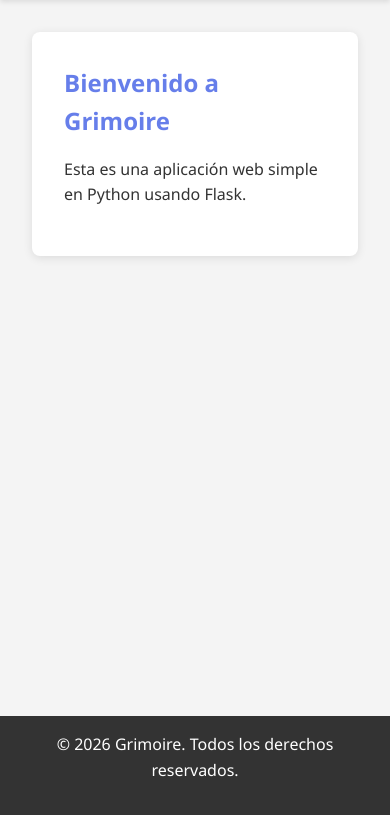
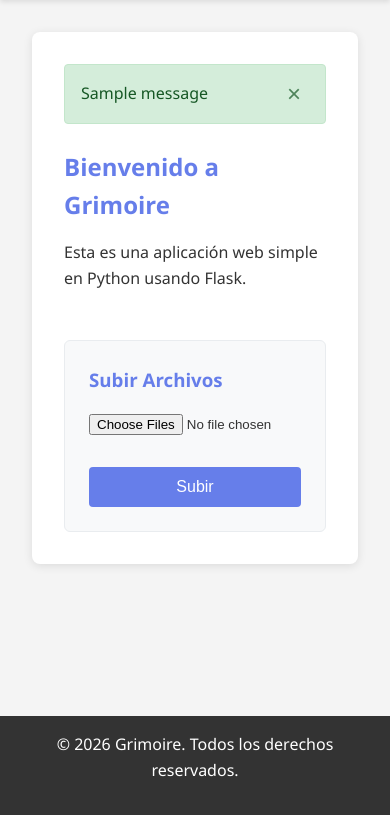
Before and after one commit to Hugoiglesiasdiaz/Grimoire, a Flask app: page / in a window 390 px wide. Shown: the part 78-893 px from the top of the page. Run offline with Flask 3, Linux system fonts and the light colour scheme; one stand-in notice (Sample message) is shown.

Commit message:
Boton añadir archivos

```diff
--- a/app.py
+++ b/app.py
@@ -1,10 +1,42 @@
-from flask import Flask, render_template
+from flask import Flask, render_template, request, redirect, url_for, flash
+import os
+from werkzeug.utils import secure_filename
 
 app = Flask(__name__)
+app.secret_key = 'grimoire_super_secret'
+app.config['UPLOAD_FOLDER'] = 'testfiles'
+
+# Ensure the upload folder exists
+os.makedirs(app.config['UPLOAD_FOLDER'], exist_ok=True)
 
 @app.route('/')
 def home():
     return render_template('index.html')
+
+@app.route('/upload', methods=['POST'])
+def upload_file():
+    if 'file' not in request.files:
+        flash('Error: No se ha enviado ninguna parte de archivo.', 'error')
+        return redirect(url_for('home'))
+
+    files = request.files.getlist('file')
+    if not files or files[0].filename == '':
+        flash('Error: No se seleccionó ningún archivo.', 'error')
+        return redirect(url_for('home'))
+
+    uploaded_count = 0
+    for file in files:
+        if file and file.filename != '':
+            filename = secure_filename(file.filename)
+            file.save(os.path.join(app.config['UPLOAD_FOLDER'], filename))
+            uploaded_count += 1
+
+    if uploaded_count > 0:
+        flash(f'¡Subida completada! {uploaded_count} archivo(s) guardado(s) correctamente.', 'success')
+    else:
+        flash('Error: Hubo un problema al guardar los archivos.', 'error')
+
+    return redirect(url_for('home'))
 
 @app.route('/about')
 def about():
--- a/static/style.css
+++ b/static/style.css
@@ -15,7 +15,7 @@ header {
     background: linear-gradient(135deg, #667eea 0%, #764ba2 100%);
     color: white;
     padding: 1rem 0;
-    box-shadow: 0 2px 5px rgba(0,0,0,0.1);
+    box-shadow: 0 2px 5px rgba(0, 0, 0, 0.1);
 }
 
 nav {
@@ -59,7 +59,7 @@ main {
     background: white;
     padding: 2rem;
     border-radius: 8px;
-    box-shadow: 0 2px 10px rgba(0,0,0,0.1);
+    box-shadow: 0 2px 10px rgba(0, 0, 0, 0.1);
 }
 
 h2 {
@@ -83,3 +83,125 @@ footer {
     padding: 1rem;
     margin-top: 2rem;
 }
+
+.layout-grid {
+    display: grid;
+    grid-template-columns: 2fr 1fr;
+    gap: 2rem;
+}
+
+@media (max-width: 768px) {
+    .layout-grid {
+        grid-template-columns: 1fr;
+    }
+}
+
+.upload-section {
+    background: #f8f9fa;
+    padding: 1.5rem;
+    border-radius: 6px;
+    border: 1px solid #e9ecef;
+}
+
+.upload-section h3 {
+    margin-bottom: 1rem;
+    color: #667eea;
+}
+
+.upload-section input[type="file"] {
+    margin-bottom: 1rem;
+    width: 100%;
+}
+
+.upload-section button[type="submit"] {
+    background: #667eea;
+    color: white;
+    border: none;
+    padding: 0.7rem 1.2rem;
+    border-radius: 4px;
+    cursor: pointer;
+    width: 100%;
+    font-size: 1rem;
+    transition: background 0.3s;
+}
+
+.upload-section button[type="submit"]:hover {
+    background: #5a6cd6;
+}
+
+/* Flash Messages */
+.flashes {
+    margin-bottom: 1.5rem;
+}
+
+.flash {
+    padding: 1rem;
+    margin-bottom: 0.5rem;
+    border-radius: 4px;
+    font-weight: 500;
+    display: flex;
+    justify-content: space-between;
+    align-items: center;
+}
+
+.close-btn {
+    background: none;
+    border: none;
+    font-size: 1.5rem;
+    line-height: 1;
+    color: inherit;
+    cursor: pointer;
+    opacity: 0.7;
+    padding: 0 0.5rem;
+}
+
+.close-btn:hover {
+    opacity: 1;
+}
+
+.flash.success {
+    background-color: #d4edda;
+    color: #155724;
+    border: 1px solid #c3e6cb;
+}
+
+.flash.error {
+    background-color: #f8d7da;
+    color: #721c24;
+    border: 1px solid #f5c6cb;
+}
+
+/* File List Preview */
+.file-list {
+    list-style: none;
+    margin: 0 0 1rem 0;
+    padding: 0;
+    max-height: 150px;
+    overflow-y: auto;
+}
+
+.file-list li {
+    background: #e9ecef;
+    padding: 0.5rem;
+    border-radius: 4px;
+    margin-bottom: 0.3rem;
+    font-size: 0.9rem;
+    color: #495057;
+    display: flex;
+    justify-content: space-between;
+    align-items: center;
+}
+
+.remove-file-btn {
+    background: none;
+    border: none;
+    color: #dc3545;
+    font-size: 1.2rem;
+    cursor: pointer;
+    padding: 0 0.2rem;
+    line-height: 1;
+}
+
+.remove-file-btn:hover {
+    color: #a71d2a;
+}
--- a/templates/index.html
+++ b/templates/index.html
@@ -1,11 +1,13 @@
 <!DOCTYPE html>
 <html lang="es">
+
 <head>
     <meta charset="UTF-8">
     <meta name="viewport" content="width=device-width, initial-scale=1.0">
     <title>Grimoire - Inicio</title>
     <link rel="stylesheet" href="{{ url_for('static', filename='style.css') }}">
 </head>
+
 <body>
     <header>
         <nav>
@@ -19,13 +21,88 @@
 
     <main>
         <div class="container">
-            <h2>Bienvenido a Grimoire</h2>
-            <p>Esta es una aplicación web simple en Python usando Flask.</p>
+            {% with messages = get_flashed_messages(with_categories=true) %}
+            {% if messages %}
+            <div class="flashes">
+                {% for category, message in messages %}
+                <div class="flash {{ category }}">
+                    <span>{{ message }}</span>
+                    <button type="button" class="close-btn" onclick="this.parentElement.remove();">&times;</button>
+                </div>
+                {% endfor %}
+            </div>
+            {% endif %}
+            {% endwith %}
+            <div class="layout-grid">
+                <div class="main-content">
+                    <h2>Bienvenido a Grimoire</h2>
+                    <p>Esta es una aplicación web simple en Python usando Flask.</p>
+                </div>
+
+                <div class="upload-section">
+                    <h3>Subir Archivos</h3>
+                    <form action="/upload" method="post" enctype="multipart/form-data">
+                        <input type="file" name="file" id="fileInput" multiple required>
+                        <ul id="fileList" class="file-list"></ul>
+                        <button type="submit">Subir</button>
+                    </form>
+                </div>
+            </div>
         </div>
     </main>
 
     <footer>
         <p>&copy; 2026 Grimoire. Todos los derechos reservados.</p>
     </footer>
+
+    <script>
+        const fileInput = document.getElementById('fileInput');
+        const fileList = document.getElementById('fileList');
+
+        // Reference to store all files since DataTransfer is not directly editable
+        let dataTransfer = new DataTransfer();
+
+        fileInput.addEventListener('change', function () {
+            // Append new files to dataTransfer when selecting
+            for (let i = 0; i < this.files.length; i++) {
+                dataTransfer.items.add(this.files[i]);
+            }
+            // Update input files
+            fileInput.files = dataTransfer.files;
+            updateFileList();
+        });
+
+        function updateFileList() {
+            fileList.innerHTML = '';
+            for (let i = 0; i < dataTransfer.files.length; i++) {
+                const li = document.createElement('li');
+
+                const span = document.createElement('span');
+                span.textContent = dataTransfer.files[i].name;
+
+                const removeBtn = document.createElement('button');
+                removeBtn.type = 'button';
+                removeBtn.innerHTML = '&times;';
+                removeBtn.className = 'remove-file-btn';
+                removeBtn.onclick = function () {
+                    // Rebuild the dataTransfer without the removed item
+                    const dt = new DataTransfer();
+                    for (let j = 0; j < dataTransfer.files.length; j++) {
+                        if (j !== i) {
+                            dt.items.add(dataTransfer.files[j]);
+                        }
+                    }
+                    dataTransfer = dt;
+                    fileInput.files = dataTransfer.files;
+                    updateFileList();
+                };
+
+                li.appendChild(span);
+                li.appendChild(removeBtn);
+                fileList.appendChild(li);
+            }
+        }
+    </script>
 </body>
+
 </html>
```
Also changed, not shown: testfiles/email_seguimiento_aurora_-_copia.txt (added, +64 -0 lines), testfiles/email_seguimiento_aurora_-_copia_2.txt (added, +64 -0 lines), testfiles/email_seguimiento_aurora_-_copia_3.txt (added, +64 -0 lines), testfiles/email_seguimiento_aurora_-_copia_4.txt (added, +64 -0 lines), 1 other file.
